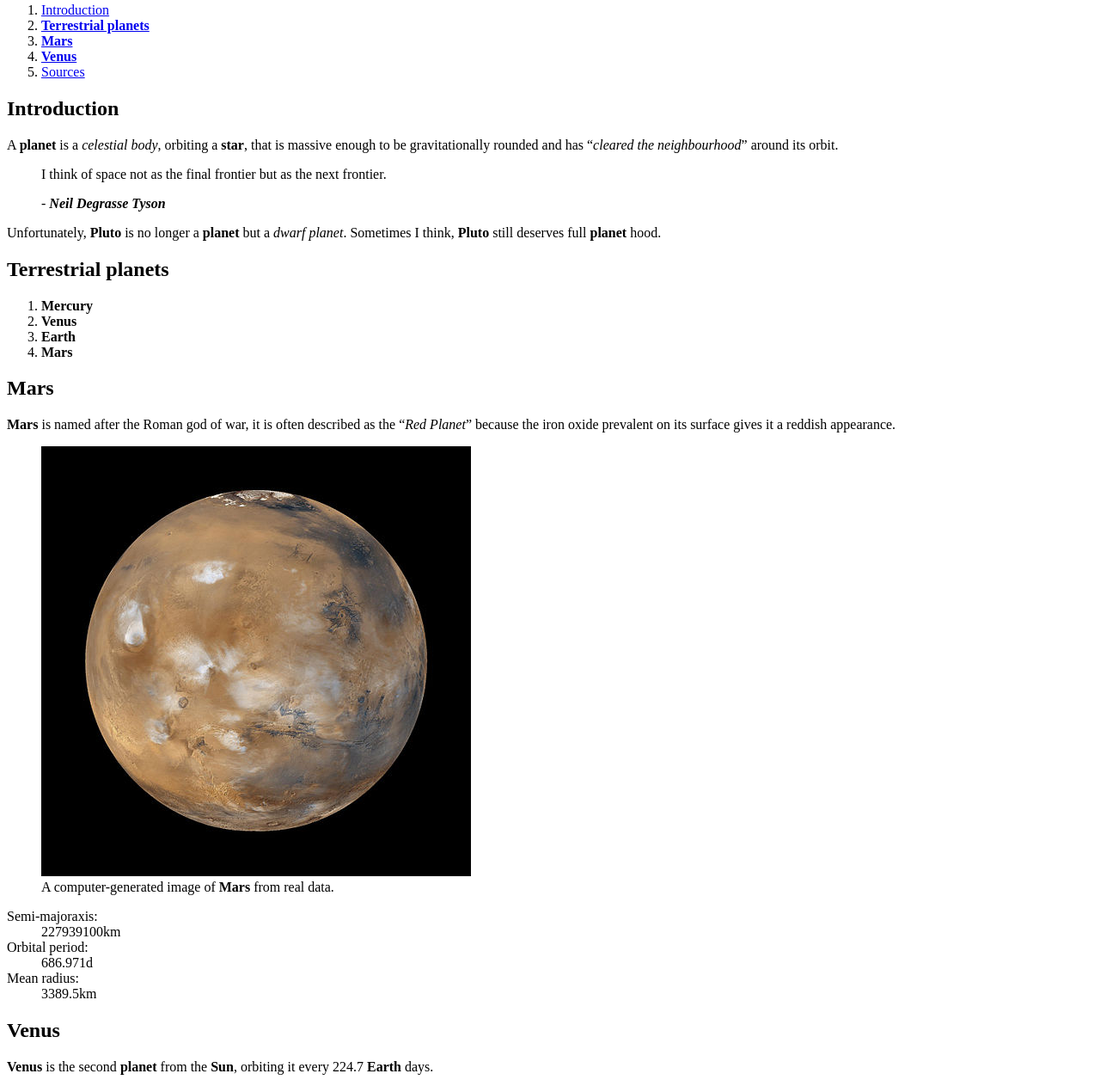
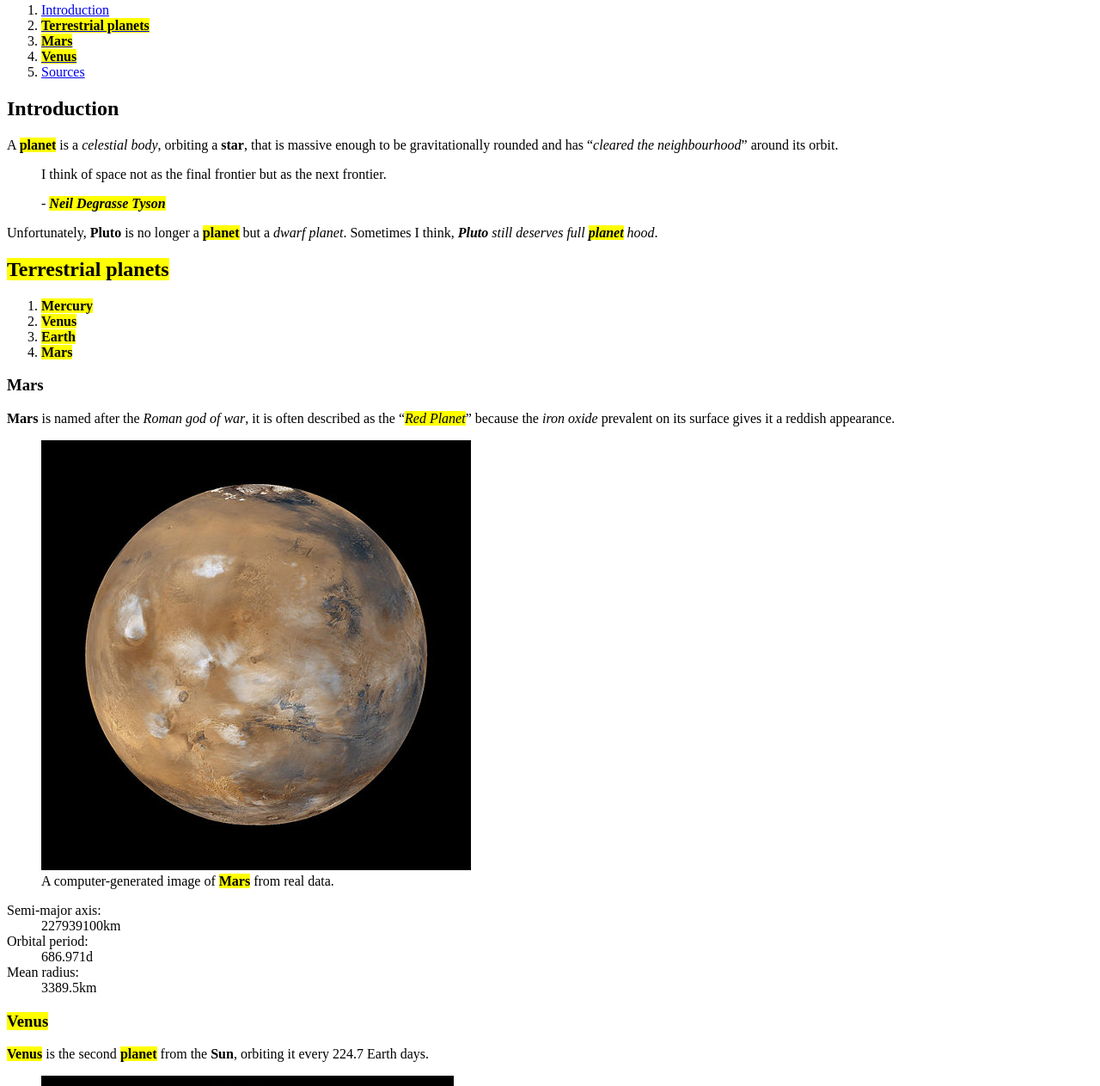
Before and after one commit to ashtastic/dsn1674-assignment-2, a plain HTML site: page index.html in a window 1280 px wide. Shown: the part 77-1340 px from the top of the page at 86% size. Drawn offline with Linux system fonts and the light colour scheme.

Commit message:
Fixed headings, added <mark> tag
Headings “Mars” and “Venus” are actually sub headings of “Terrestrial
planets” so I changed them to <h3> and added the highlighted text tag
to main key terms.

```diff
--- a/index.html
+++ b/index.html
@@ -12,9 +12,9 @@
 	<nav>
 		<ol>
 			<li><a href="#Introduction">Introduction</a></li>
-			<li><a href="#Terrestrial planets"><b>Terrestrial planets</b></a></li>
-			<li><a href="#Mars"><b>Mars</b></a></li>
-			<li><a href="#Venus"><b>Venus</b></a></li>
+			<li><a href="#Terrestrial planets"><mark><b>Terrestrial planets</b></mark></a></li>
+			<li><a href="#Mars"><mark><b>Mars</b></mark></a></li>
+			<li><a href="#Venus"><mark><b>Venus</b></mark></a></li>
 			<li><a href="#Sources">Sources</a></li>
 		</ol>
 	</nav>
@@ -22,58 +22,58 @@
 	<main>
 		<h2 id="Introduction">Introduction</h2>
 
-		<p>A <b>planet</b> is a <i>celestial body</i>, orbiting a <b>star</b>, that is massive enough to be gravitationally rounded and has <q><i>cleared the neighbourhood</i></q> around its orbit.</p>
+		<p>A <mark><b>planet</b></mark> is a <i>celestial body</i>, orbiting a <b>star</b>, that is massive enough to be gravitationally rounded and has <q><i>cleared the neighbourhood</i></q> around its orbit.</p>
 
 		<blockquote>
 			<p>I think of space not as the final frontier but as the next frontier.</p>
-			<footer>- <cite><b>Neil Degrasse Tyson</b></cite></footer>
+			<footer>- <cite><mark><b>Neil Degrasse Tyson</b></mark></cite></footer>
 		</blockquote>
 
-		<p>Unfortunately, <b>Pluto</b> is no longer a <b>planet</b> but a <i>dwarf planet</i>. Sometimes I think, <b>Pluto</b> still deserves full <b>planet</b> hood.</p>
+		<p>Unfortunately, <b>Pluto</b> is no longer a <mark><b>planet</b></mark> but a <i>dwarf planet</i>. Sometimes I think, <i><b>Pluto</b> still deserves full <mark><b>planet</b></mark> hood</i>.</p>
 
-		<h2 id="Terrestrial planets"><b>Terrestrial planets</b></h2>
+		<h2 id="Terrestrial planets"><mark><b>Terrestrial planets</b></mark></h2>
 
 		<ol>
-			<li><b>Mercury</b></li>
-			<li><b>Venus</b></li>
-			<li><b>Earth</b></li>
-			<li><b>Mars</b></li>
+			<li><mark><b>Mercury</b></mark></li>
+			<li><mark><b>Venus</b></mark></li>
+			<li><mark><b>Earth</b></mark></li>
+			<li><mark><b>Mars</b></mark></li>
 		</ol>
 
-		<h2 id="Mars"><b>Mars</b></h2>
+		<h3 id="Mars"><makr><b>Mars</b></mark></h3>
 
-		<p><b>Mars</b> is named after the Roman god of war, it is often described as the <q><i>Red Planet</i></q> because the iron oxide prevalent on its surface gives it a reddish appearance.</p>
+		<p><makr><b>Mars</b></mark> is named after the <i>Roman god of war</i>, it is often described as the <q><mark><i>Red Planet</i></mark></q> because the <i>iron oxide</i> prevalent on its surface gives it a reddish appearance.</p>
 
 		<figure>
 			<img alt="Digital image of the planet Mars." src="img/mars.jpg">
-			<figcaption>A computer-generated image of <b>Mars</b> from real data.</figcaption>
+			<figcaption>A computer-generated image of <mark><b>Mars</b></mark> from real data.</figcaption>
 		</figure>
 
 		<dl>
-			<dt>Semi-majoraxis:</dt>
-			<dd data value="227939100km">227939100km</dd>
+			<dt>Semi-major axis:</dt>
+			<dd data value="227939100KM">227939100km</dd>
 			<dt>Orbital period:</dt>
-			<dd data value="686.971d">686.971d</dd>
+			<dd data value="686.971D">686.971d</dd>
 			<dt>Mean radius:</dt>
-			<dd data value="3389.5km">3389.5km</dd>
+			<dd data value="3389.5KM">3389.5km</dd>
 		</dl>
 
-		<h2 id="Venus"><b>Venus</b></h2>
+		<h3 id="Venus"><mark><b>Venus</b></mark></h3>
 
-		<p><b>Venus</b> is the second <b>planet</b> from the <b>Sun</b>, orbiting it every <time>224.7 <b>Earth</b> days</time>.</p>
+		<p><mark><b>Venus</b></mark> is the second <mark><b>planet</b></mark> from the <b>Sun</b>, orbiting it every <time datetime="224.7D">224.7 Earth days</time>.</p>
 
 		<figure>
 			<img alt="Digital image of the planet Venus." src="img/venus.jpg">
-			<figcaption>A real-colour image of <b>Venus</b> processed from two filters. The surface is obscured by a thick blanket of clouds.</figcaption>
+			<figcaption>A real-colour image of <mark><b>Venus</b></mark> processed from two filters. The surface is obscured by a <i>thick blanket of clouds</i>.</figcaption>
 		</figure>
 
 		<dl>
-			<dt>Semi-majoraxis:</dt>
-			<dd data value="108208000km">108208000km</dd>
+			<dt>Semi-major axis:</dt>
+			<dd data value="108208000KM">108208000km</dd>
 			<dt>Orbital period:</dt>
-			<dd data value="224.701d">224.701d</dd>
+			<dd data value="224.701D">224.701d</dd>
 			<dt>Mean radius:</dt>
-			<dd data value="6051.8km">6051.8km</dd>
+			<dd data value="6051.8KM">6051.8km</dd>
 		</dl>
 	</main>
 
@@ -81,8 +81,8 @@
 		<h2 id="Sources">Sources</h2>
 
 		<ol>
-			<li><a href="https://en.wikipedia.org/wiki/Mars">https://en.wikipedia.org/wiki/<b>Mars</b></a></li>
-			<li><a href="https://en.wikipedia.org/wiki/Venus">https://en.wikipedia.org/wiki/<b>Venus</b></a></li>
+			<li><a href="https://en.wikipedia.org/wiki/Mars">https://en.wikipedia.org/wiki/<mark><b>Mars</b></mark></a></li>
+			<li><a href="https://en.wikipedia.org/wiki/Venus">https://en.wikipedia.org/wiki/<mark><b>Venus</b></mark></a></li>
 		</ol>
 	</aside>
 </body>
```
